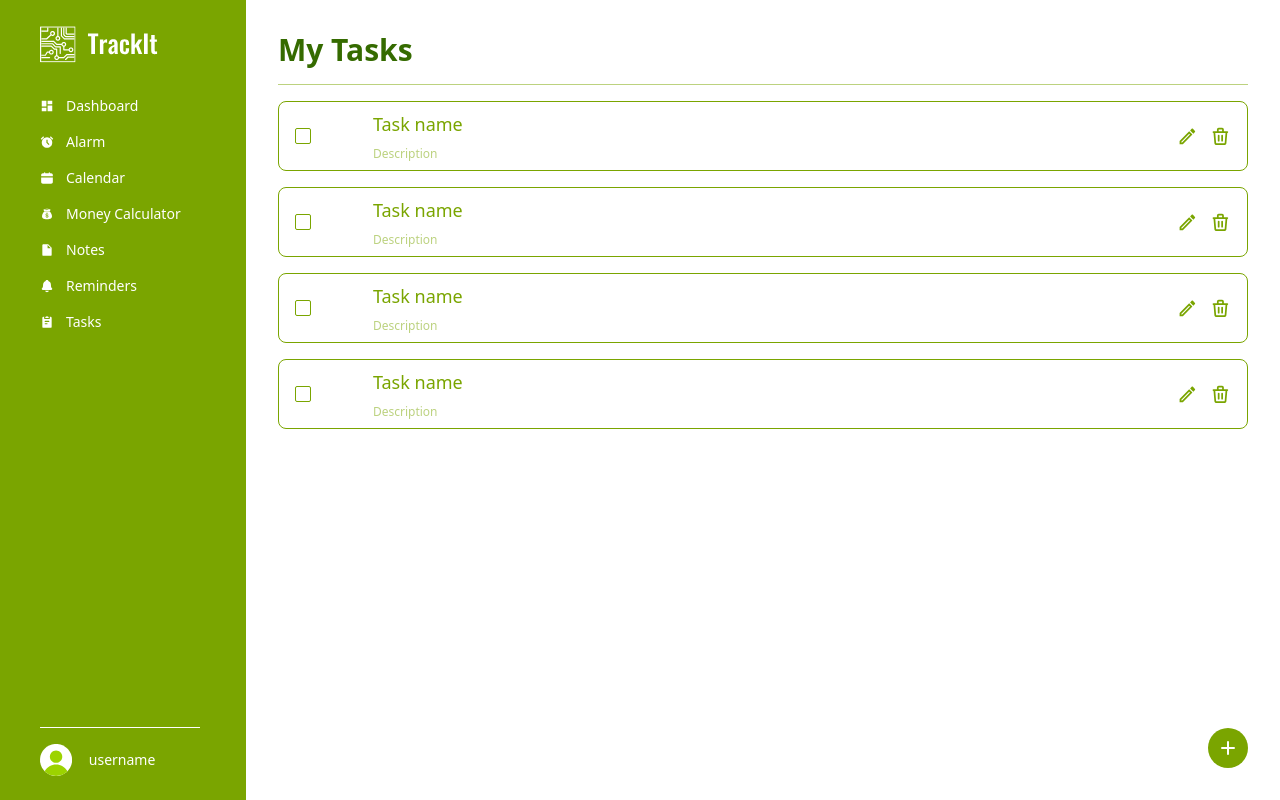
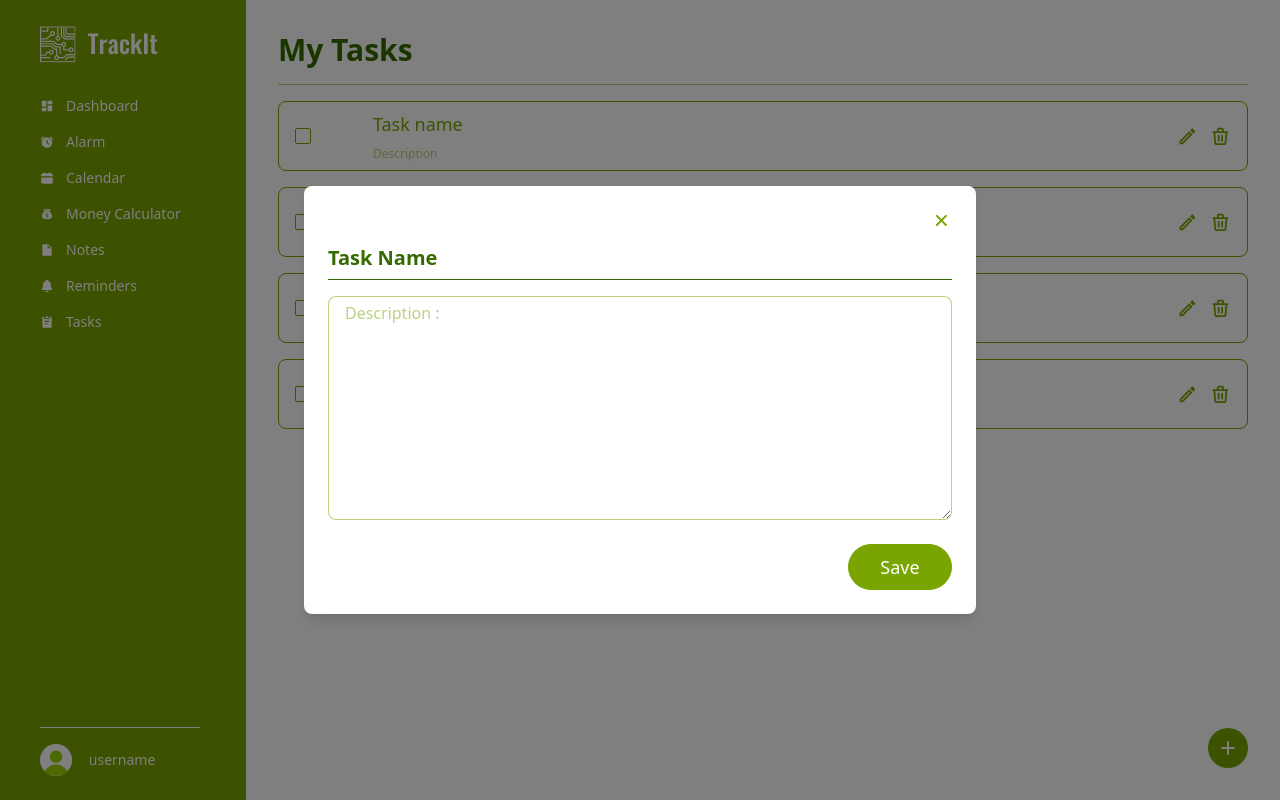
Before and after one commit to allsyalwaa/TrackIt, a React (Vite) app: page /tasks in a window 1280 px wide. Both pictures are taken after a click on the button 1228 px from the left and 748 px from the top of the page. Built offline with nearby package versions, Linux system fonts and the light colour scheme.

Commit message:
Create AddTasks feature for SecTasks component

```diff
--- a/src/components/section/SecTasks.jsx
+++ b/src/components/section/SecTasks.jsx
@@ -1,7 +1,20 @@
+import AddTask from "../ui/AddTask";
 import ButtonPlus from "../ui/ButtonPlus";
 import CardTasks from "../ui/CardTasks";
 
+import { useState } from "react";
+
 export default function SecTasks() {
+  const [isTaskPopupOpen, setIsTaskPopupOpen] = useState(false);
+
+  const handleOpenTaskPopup = () => {
+    setIsTaskPopupOpen(true);
+  };
+
+  const handleCloseTaskPopup = () => {
+    setIsTaskPopupOpen(false);
+  };
+
   return (
     <section>
       <div className="text-3xl font-bold text-secondary">My Tasks</div>
@@ -12,9 +25,14 @@ export default function SecTasks() {
         <CardTasks text1="Task name" text2="Description" />
         <CardTasks text1="Task name" text2="Description" />
       </div>
-      <div className="absolute bottom-8 right-8">
+      <button
+        onClick={handleOpenTaskPopup}
+        className="absolute bottom-8 right-8"
+      >
         <ButtonPlus />
-      </div>
+      </button>
+
+      {isTaskPopupOpen && <AddTask onClose={handleCloseTaskPopup} />}
     </section>
   );
 }
--- /dev/null
+++ b/src/components/ui/AddTask.jsx
@@ -0,0 +1,60 @@
+import { useState } from "react";
+import Button from "./Button";
+
+export default function AddTask({ onClose }) {
+  const [isOpen, setIsOpen] = useState(true);
+
+  const closePopup = () => {
+    setIsOpen(false);
+    onClose();
+  };
+
+  return (
+    <>
+      {isOpen && (
+        <div className="fixed inset-0 z-50 flex items-center justify-center bg-black/50">
+          <div className="w-full max-w-2xl rounded-lg bg-white p-6 shadow-lg">
+            <div className="mb-4 flex justify-end">
+              <button onClick={closePopup} className="text-primary">
+                <svg
+                  xmlns="http://www.w3.org/2000/svg"
+                  width="1.3em"
+                  height="1.3em"
+                  viewBox="0 0 512 512"
+                >
+                  <path
+                    fill="currentColor"
+                    d="m289.94 256l95-95A24 24 0 0 0 351 127l-95 95l-95-95a24 24 0 0 0-34 34l95 95l-95 95a24 24 0 1 0 34 34l95-95l95 95a24 24 0 0 0 34-34Z"
+                  />
+                </svg>
+              </button>
+            </div>
+
+            <form className="mt-4 flex w-full flex-col justify-start" action="">
+              <input
+                type="text"
+                id="title"
+                name="title"
+                className="w-full border-none placeholder-secondary outline-none placeholder:text-xl placeholder:font-semibold"
+                placeholder="Task Name"
+              />
+              <hr className="border-t-1 mt-2 w-full border-secondary" />
+
+              <textarea
+                className="mt-4 h-56 rounded-lg border-[1.5px] border-primary/50 px-4 py-1 placeholder-primary/50"
+                type="text"
+                placeholder="Description :"
+              />
+
+              <div className="mt-6 flex justify-end">
+                <Button className={"w-1/6"} variant="primary">
+                  Save
+                </Button>
+              </div>
+            </form>
+          </div>
+        </div>
+      )}
+    </>
+  );
+}
```
